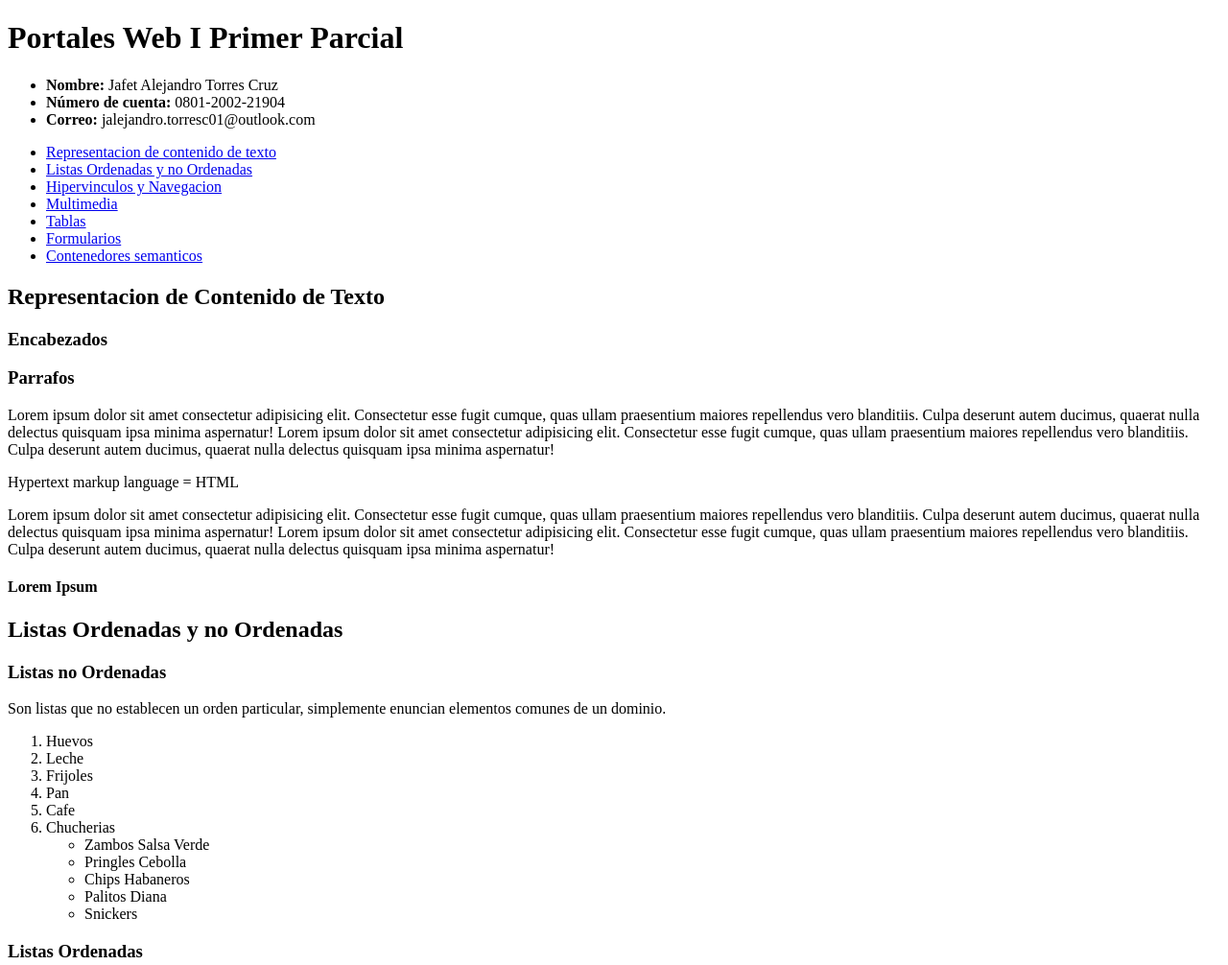
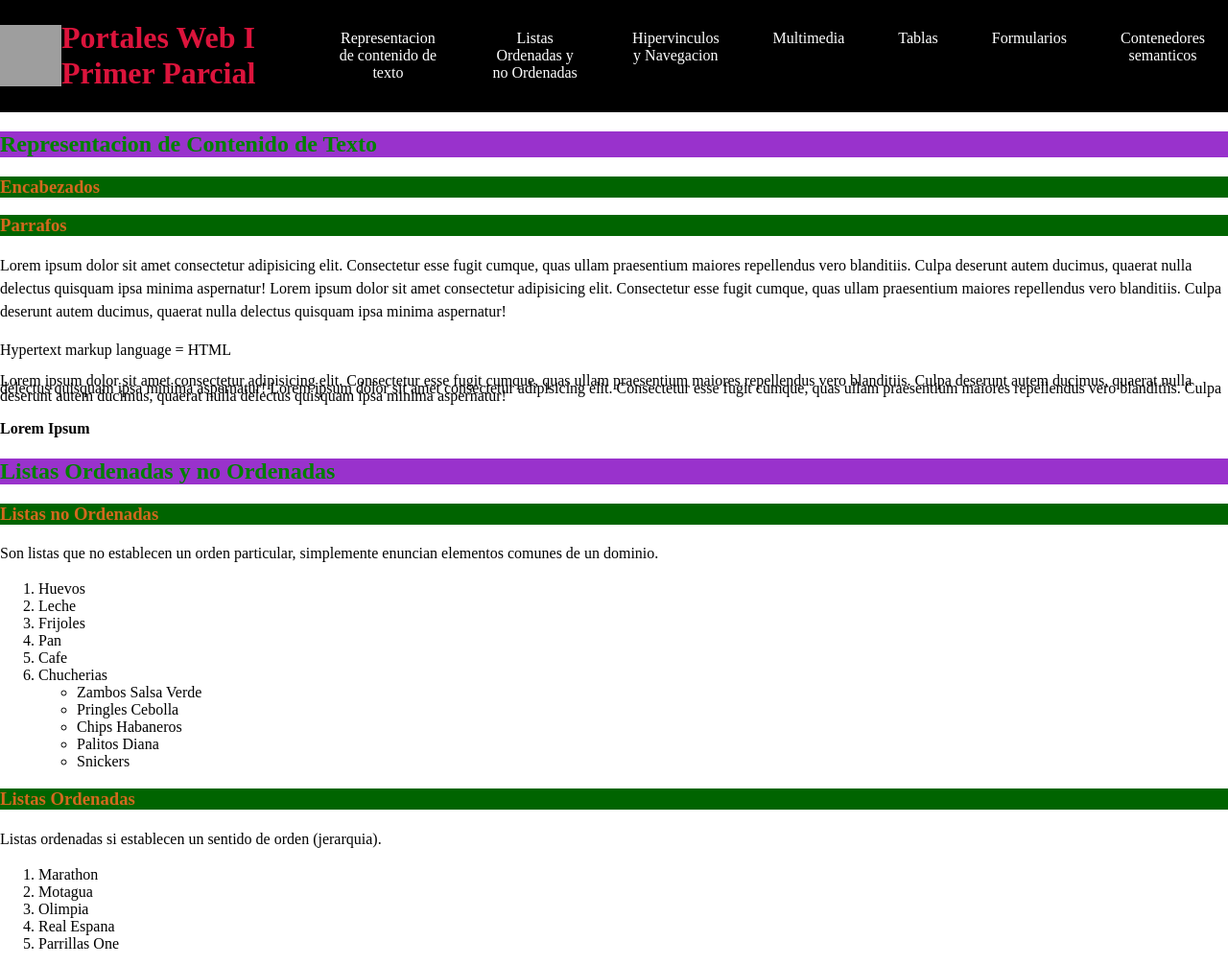
Before and after one commit to alxjandrotsc1/pw1_torres, a plain HTML site: page index.html in a window 1280 px wide. Shown: the top 1006 px of the page at 96% size. Drawn offline with Linux system fonts and the light colour scheme; grey boxes are pictures that could not be loaded.

Commit message:
Feat: CSS

```diff
--- /dev/null
+++ b/css/estilos.css
@@ -0,0 +1,44 @@
+*{
+    box-sizing: border-box;
+}
+
+body{
+    margin: 0px;
+    padding: 0px;
+}
+
+header{
+    display: flex;
+    justify-content: space-between;
+    background-color: black;
+    align-items: center;
+}
+
+header div {
+    display: flex;
+    align-items: center;
+}
+
+header nav ul{
+    list-style: none;
+    padding: 0px;
+    display: flex;
+    gap: 0.5rem;
+}
+
+header nav ul li a{
+    display: inline-block;
+    padding: 0.75rem 1.5rem;
+    color: white;
+    text-decoration: none;
+    text-align: center;
+}
+
+h3{
+    color: chocolate;
+    background-color: darkgreen;
+}
+
+p{
+    line-height: 1.5em;
+}
--- a/index.html
+++ b/index.html
@@ -4,16 +4,24 @@
         <meta charset="utf-8"/>
         <meta name="viewport" content="width=device-width, initial-scale=1.0" />
         <title>Portales Web I 1801</title>
+
+        <link rel="stylesheet" href="css/estilos.css"/>
+
+        <style>
+            h2{
+                color: green;
+                background-color: darkorchid;
+            }
+        </style>
     </head>
     <body>
 
-        <h1 id="idx">Portales Web I Primer Parcial</h1>
-
-        <ul>
-            <li><b>Nombre:</b> Jafet Alejandro Torres Cruz</li>
-            <li><b>Número de cuenta:</b> 0801-2002-21904</li>
-            <li><b>Correo:</b> jalejandro.torresc01@outlook.com</li>
-        </ul>
+        <header>
+            <div>
+                <img src="https://picsum.photos/id/189/64/64" alt="Brand Logo">
+        <h1 id="idx" style="color: crimson; background-color: black;">Portales Web I Primer Parcial</h1>
+                </div>
+        <nav>
 
         <ul>
             <li><a href="#ch1">Representacion de contenido de texto</a></li>
@@ -24,7 +32,10 @@
             <li><a href="#ch6">Formularios</a></li>
             <li><a href="#ch7">Contenedores semanticos</a></li>
         </ul>
+        </nav>
+    </header>
 
+    <main>
         <h2 id="ch1">Representacion de Contenido de Texto</h2>
         <h3>Encabezados</h3>
         <h3>Parrafos</h3>
@@ -37,7 +48,7 @@
            <p>
                Hypertext markup language = HTML
            </p>
-           <p>
+           <p style="line-height: 0.5;">
              Lorem ipsum dolor sit amet consectetur adipisicing elit. Consectetur esse fugit cumque,
             quas ullam praesentium maiores repellendus vero blanditiis. Culpa deserunt autem ducimus,
              quaerat nulla delectus quisquam ipsa minima aspernatur! Lorem ipsum dolor sit amet consectetur adipisicing elit. Consectetur esse fugit cumque,
@@ -243,5 +254,9 @@
 
         <h2 id="ch6">Formularios</h2>
         <h2 id="ch7">Contenedores semanticos</h2>
+    </main>
+    <footer>
+        Copyrigth &copy; 2021 Jafet Torres
+    </footer>
     </body>
 </html> <!-- Etiqueta de cierre-->
```
Also changed, not shown: Formulario.html (+28 -1 lines), img/place_copia(GIMP).JPG (added), img/selfie_copia.JPG (added), img/selfie_copy(GIMP).jpg (added), 2 other files.
